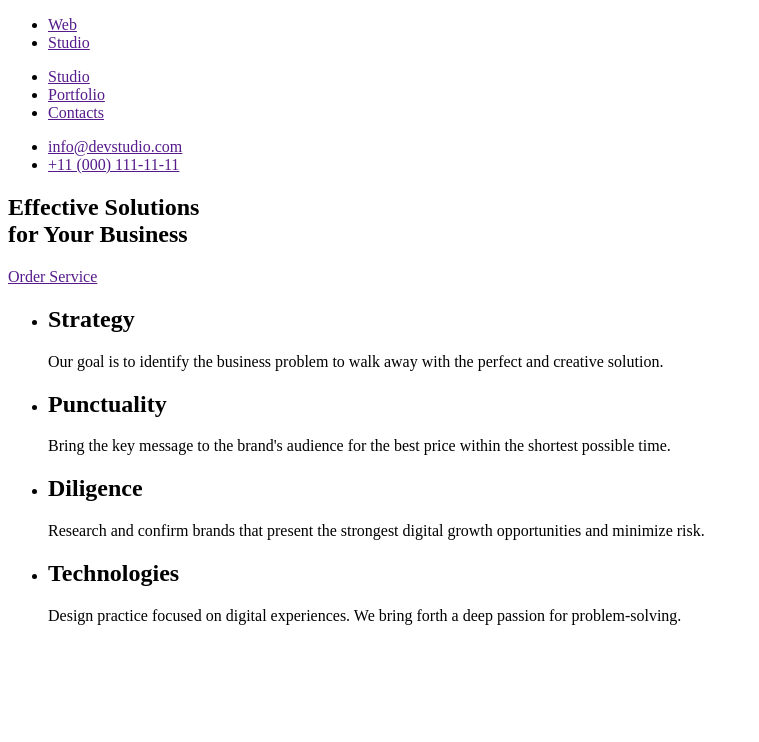
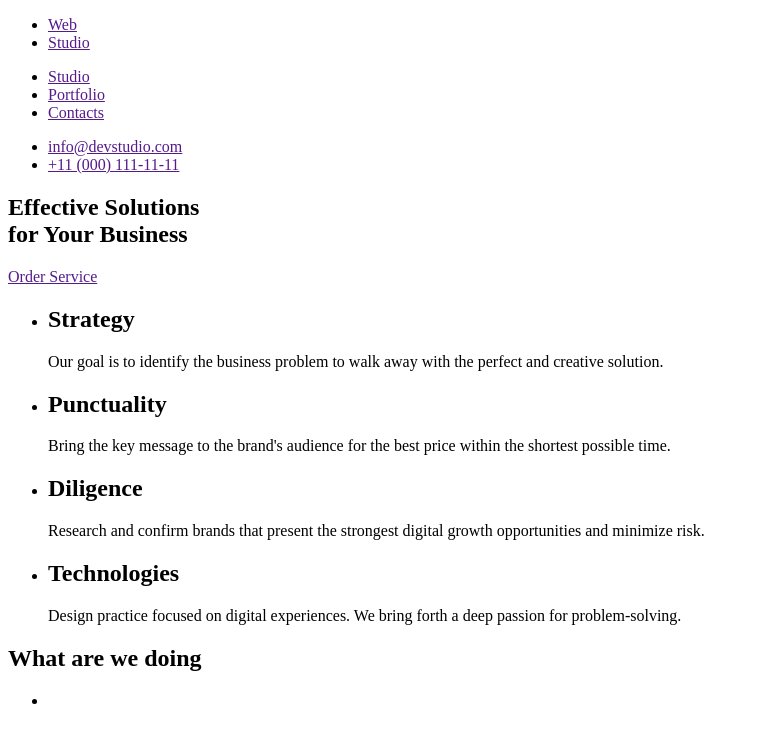
Before and after one commit to MariySemenenko/goit-markup-hw-01, a plain HTML site: page index.html in a window 1280 px wide. Shown: the whole page, without its empty margins (0-759 px from the left). Drawn offline with Linux system fonts and the light colour scheme.

Commit message:
Update index.html

```diff
--- a/index.html
+++ b/index.html
@@ -57,5 +57,13 @@ problem to walk away with the perfect and creative solution.
         </li>
     </u>
 </section>
+<section>
+    <h2>What are we doing</h2>
+    <ul>
+        <li>
+           <image src="" alt="" width="360" />
+        </li>
+    </ul>
+</section>
     </body>
     </html>
```
